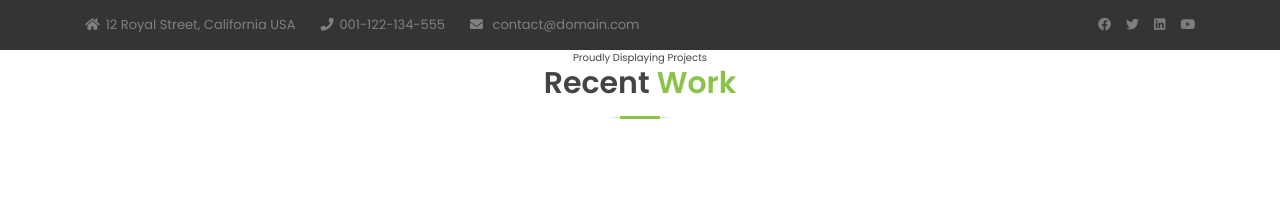
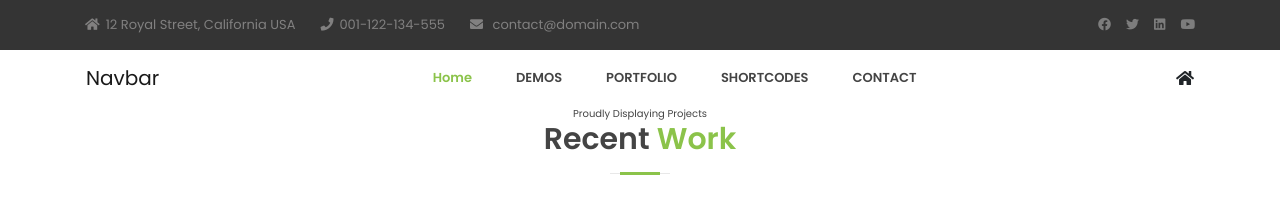
Before and after one commit to smshaown/psd-to-html, a plain HTML site: page index.html in a window 1280 px wide. Drawn offline with nearby package versions, Linux system fonts and the light colour scheme.

Commit message:
nav bar completed

```diff
--- a/css/style.css
+++ b/css/style.css
@@ -94,3 +94,16 @@ Header Area
 .top-right ul li a:hover{
    color: #fff;
 }
+
+/* menu-area */
+
+.menu-area .navbar-light .navbar-nav li a {
+    color: #444;
+    font-weight: 600;
+    font-size: 13px;
+    margin-right: 15px;
+    margin-left: 13px;
+}
+.menu-area .navbar-light .navbar-nav li a.active{
+    color: var(--main-color);
+}
--- a/index.html
+++ b/index.html
@@ -41,13 +41,39 @@
                 </div>  <!-- /.top-content -->
             </div><!-- /.container -->
         </div> <!-- /.top-bar-->
-
+        <!-- menu area start -->
         <div class="menu-area">
-
-        </div> <!-- /.menu-area-->
+            <nav class="navbar container navbar-expand-lg navbar-light ">
+               <a class="navbar-brand" href="#">Navbar</a>
+               <button class="navbar-toggler" type="button" data-toggle="collapse" data-target="#navbarSupportedContent" aria-controls="navbarSupportedContent" aria-expanded="false" aria-label="Toggle navigation">
+               <span class="navbar-toggler-icon"></span>
+               </button>
+               <div class="collapse navbar-collapse" id="navbarSupportedContent">
+                  <ul class="navbar-nav mr-auto justify-content-center w-100">
+                     <li class="nav-item">
+                        <a class="nav-link active" aria-current="page" href="#">Home</a>
+                     </li>
+                     <li class="nav-item">
+                        <a class="nav-link" href="#demos">DEMOS</a>
+                     </li>
+                     <li class="nav-item">
+                        <a class="nav-link" href="#protfolio">PORTFOLIO</a>
+                     </li>
+                     <li class="nav-item">
+                        <a class="nav-link" href="#shortcodes">SHORTCODES</a>
+                     </li>
+                     <li class="nav-item">
+                        <a class="nav-link" href="#contact">CONTACT</a>
+                     </li>
+                  </ul>
+                  <form class="form-inline my-2 my-lg-0">
+                     <i class="fas fa-home"></i>
+                  </form>
+               </div>
+            </nav>
+         </div><!-- /.menu-area-->
     </header> <!-- /.header-->
     <!-- Header Area End -->
-
 
 
     <!-- Section Title -->
```
Lines whose indentation alone changed are shown as unchanged.
